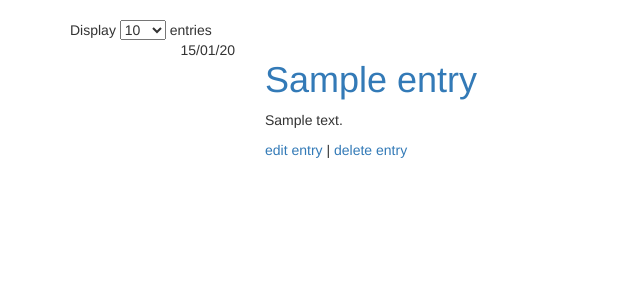
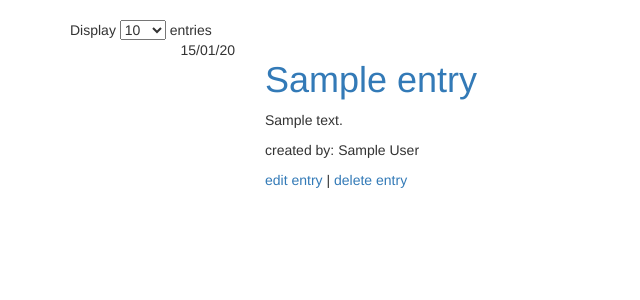
Before and after one commit to holler4amarshall/blogful, a Flask app: page / in a window 1280 px wide. Shown: the part 51-351 px from the top of the page, without its empty margins (0-640 px from the left). Run offline with Flask 2, Linux system fonts and the light colour scheme; tables that the repository leaves empty hold one stand-in row (values such as "Sample post"); some libraries are stand-ins or nearby versions.

Commit message:
update blog post to include the author

```diff
--- a/blog/templates/macros.html
+++ b/blog/templates/macros.html
@@ -12,6 +12,7 @@
             <a href="/entry/{{entry.id - 1}}">{{ entry.title }}</a>
         </h1>
         {{ entry.content | markdown }}
+        <p>created by: {{ entry.author.name }}</p>
         <a href="/entry/{{entry.id -1}}/edit">edit entry</a>
         |
         <a href="/entry/{{entry.id - 1}}/delete">delete entry</a>
@@ -33,6 +34,7 @@
             {{ entry.title }}
         </h1>
         {{ entry.content | markdown }}
+        <p>created by: {{ entry.author.name }}</p>
         <a href="/entry/{{entry.id -1}}/edit">edit entry</a>
         |
         <a href="/entry/{{entry.id - 1}}/delete">delete entry</a>
```
